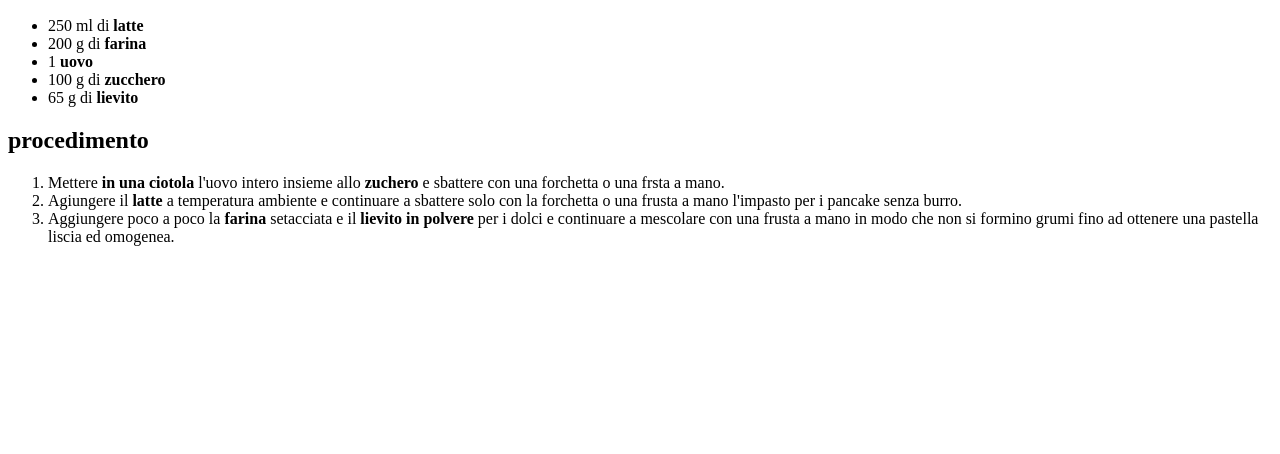
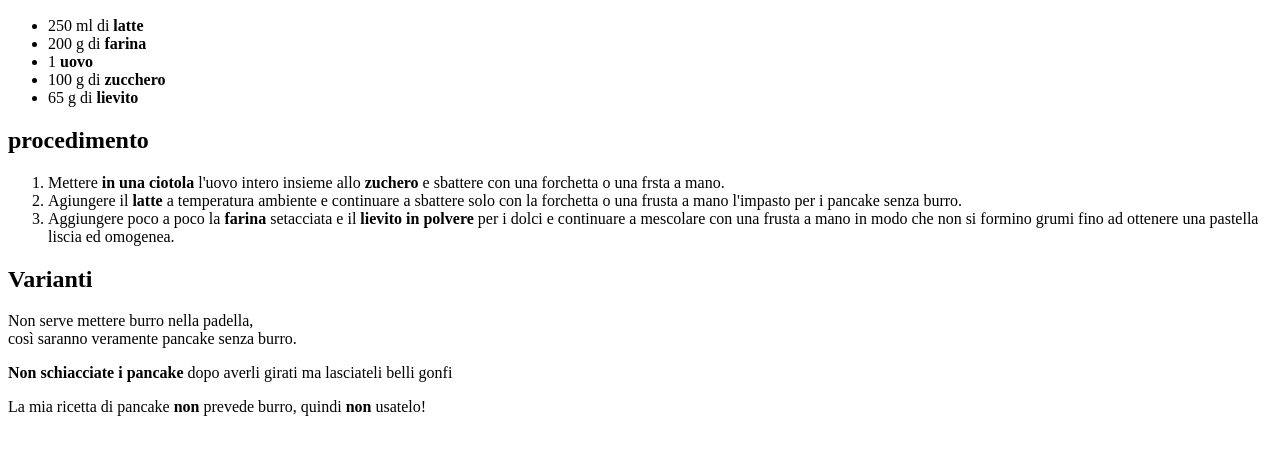
Before and after one commit to VolpinAndrea/html-ricetta-pancake, a plain HTML site: page index.html in a window 1280 px wide. Shown: the part 110-564 px from the top of the page. Drawn offline with Linux system fonts and the light colour scheme.

Commit message:
Terzo paragrafo con tre <p> e correzioni testo

```diff
--- a/index.html
+++ b/index.html
@@ -27,6 +27,11 @@
         continuare a mescolare con una frusta a mano in modo che non si formino grumi fino ad ottenere
         una pastella liscia ed omogenea.</li>
     </ol>
+    <h2>Varianti</h2>
+    <p>Non serve mettere burro nella padella, <br>
+    così saranno veramente pancake senza burro.</p>
+    <p><b>Non schiacciate i pancake</b> dopo averli girati ma lasciateli belli gonfi</p>
+    <p>La mia ricetta di pancake <b>non</b> prevede burro, quindi <b>non</b> usatelo!</p>
 
 </body>
 
```
